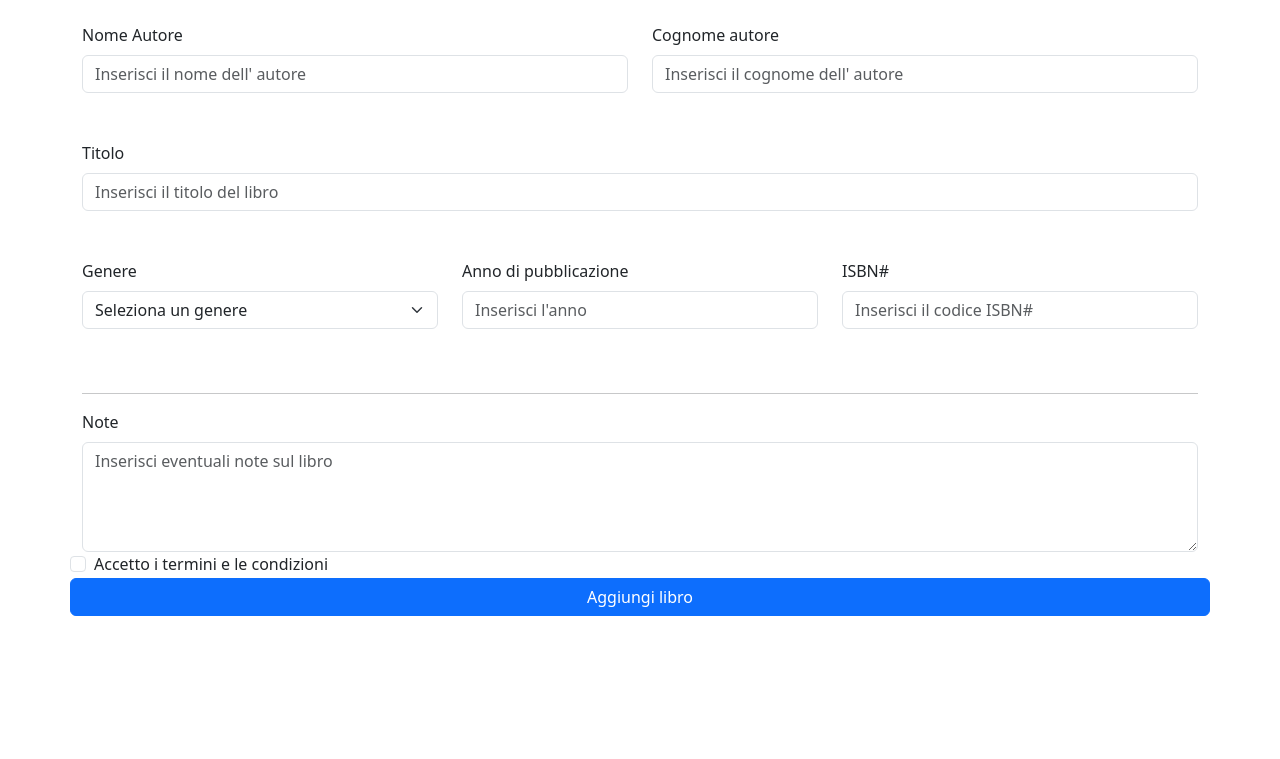
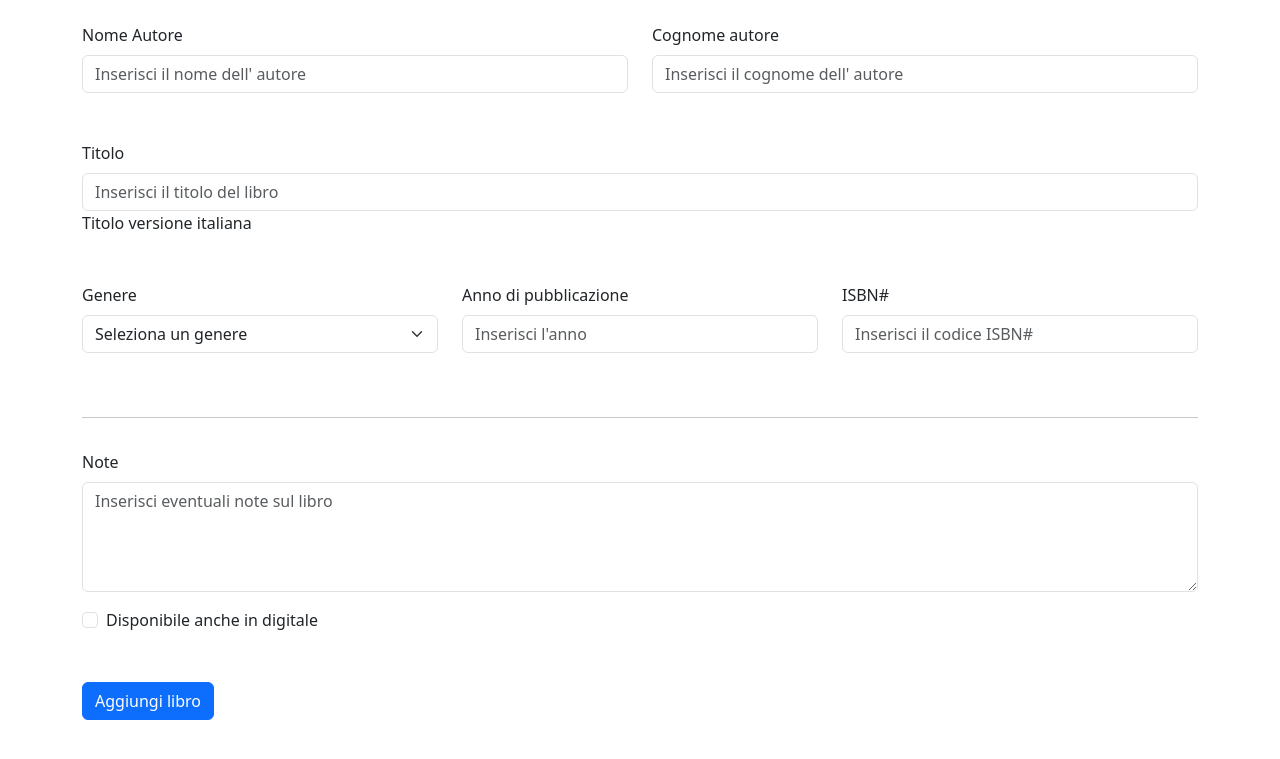
Before and after one commit to riccardo-ottavi/html-css-bootstrap-dashboard, a plain HTML site: page new-book.html in a window 1280 px wide. Shown: the part 217-976 px from the top of the page. Before the commit the page ends 881 px from the top, so only its background shows below. Drawn offline with nearby package versions, Linux system fonts and the light colour scheme.

Commit message:
inserisci ultime spaziature

```diff
--- a/new-book.html
+++ b/new-book.html
@@ -66,6 +66,7 @@
                         <input type="text" id="Titolo" name="Titolo" class="form-control"
                             placeholder="Inserisci il titolo del libro">
                     </form>
+                    <span>Titolo versione italiana</span>
                 </div>
             </div>
             <div class="row mb-5 align-items-center">
@@ -86,8 +87,7 @@
                 <div class="col-md-4">
                     <form action="#">
                         <label for="Anno" class="form-label">Anno di pubblicazione</label>
-                        <input type="text" id="Anno" name="Anno" class="form-control"
-                            placeholder="Inserisci l'anno">
+                        <input type="text" id="Anno" name="Anno" class="form-control" placeholder="Inserisci l'anno">
                     </form>
                 </div>
                 <div class="col-md-4">
@@ -99,23 +99,23 @@
                 </div>
             </div>
             <div class="row mb-5">
-                <div class="col">
+                <div class="col d-flex flex-column gap-3">
                     <hr>
                     <form action="#">
                         <label for="Note" class="form-label">Note</label>
                         <textarea type="text" id="Note" name="Note" class="form-control" rows="4"
                             placeholder="Inserisci eventuali note sul libro"></textarea>
                     </form>
+
+                    <div class="form-check">
+                        <input class="form-check-input" type="checkbox" value="" id="accetta">
+                        <label class="form-check-label" for="accetta">
+                            Disponibile anche in digitale
+                        </label>
+                    </div>
                 </div>
-                <div class="form-check">
-                    <input class="form-check-input" type="checkbox" value="" id="accetta">
-                    <label class="form-check-label" for="accetta">
-                        Accetto i termini e le condizioni
-                    </label>
-                </div>
-                <a href="new-book.html" class="btn btn-primary">Aggiungi libro</a>
             </div>
-        </div>
+            <a href="new-book.html" class="btn btn-primary w-auto mb-5">Aggiungi libro</a>
     </main>
 </body>
 
```
